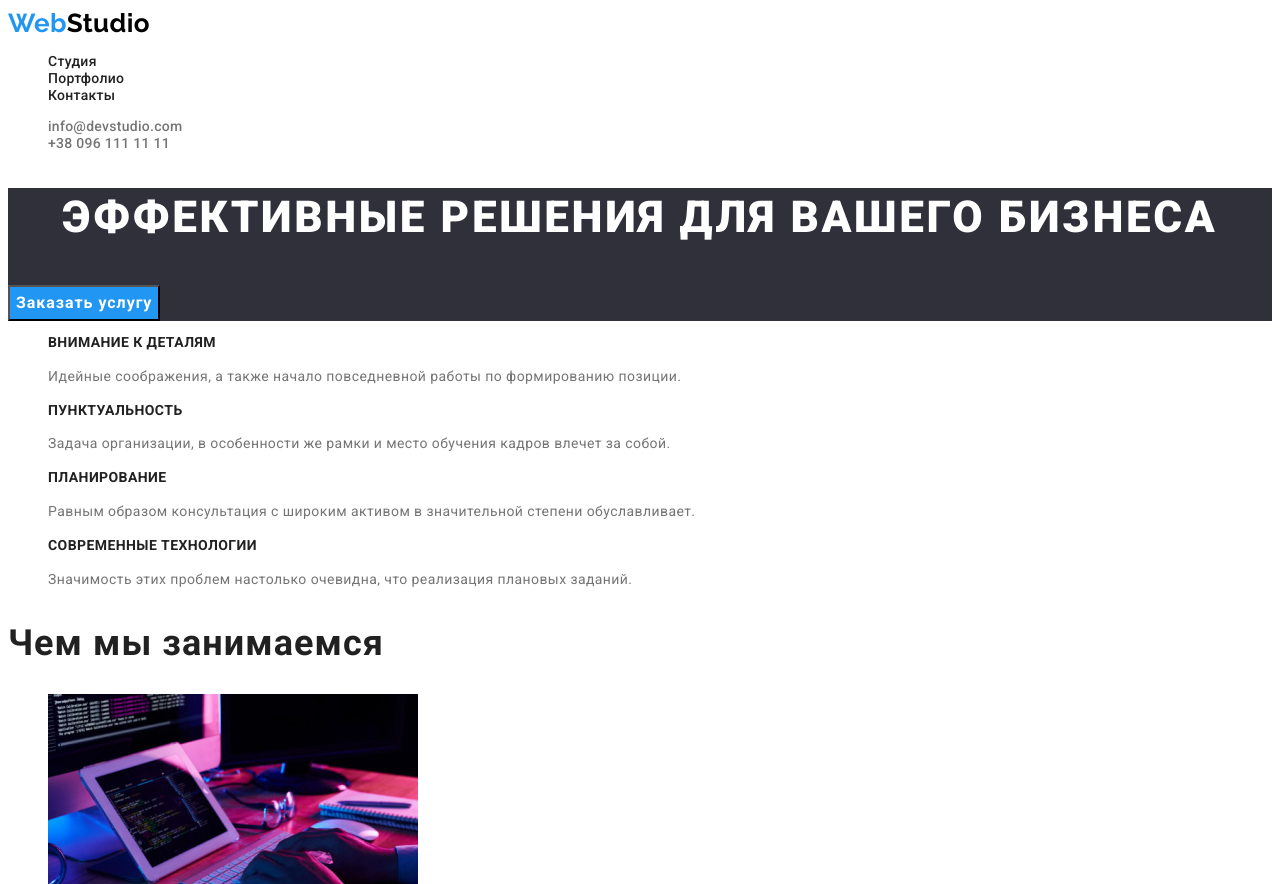
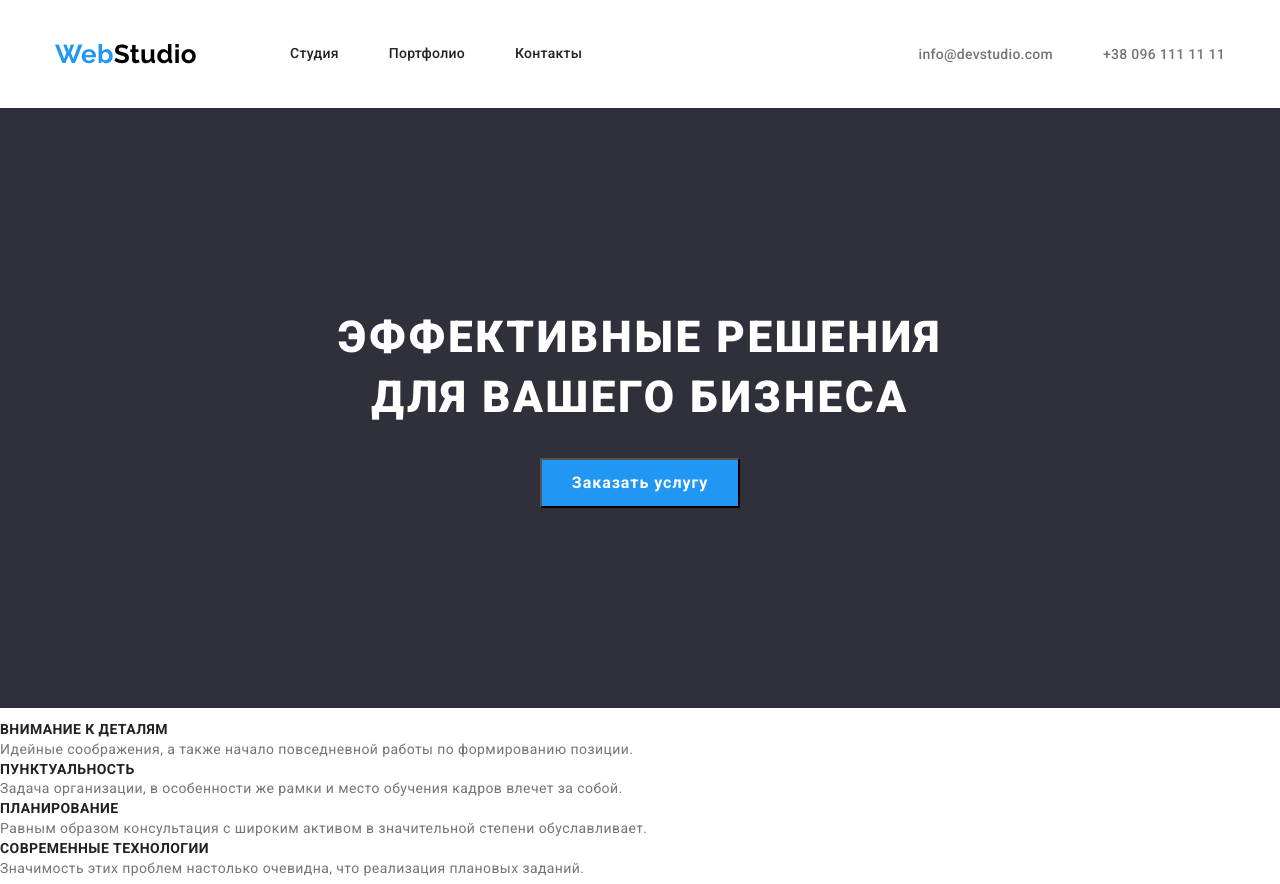
Before and after one commit to NikolayYevsovich/goit-markup-hw-03, a plain HTML site: page index.html in a window 1280 px wide. Shown: the top 884 px of the page. Drawn offline with nearby package versions, Linux system fonts and the light colour scheme.

Commit message:
flex-header-hero

```diff
--- a/css/styles.css
+++ b/css/styles.css
@@ -23,8 +23,34 @@ body {
   font-size: 14px;
   letter-spacing: 0.03em;
 }
+/* Сброс стилей от нормализации */
+h1,
+h2,
+h3,
+h4,
+h5,
+p {
+  margin-top: 0;
+  margin-bottom: 0;
+}
+ul,
+ol {
+  padding: 0;
+}
+/* Контейнер */
+.container {
+  width: 1200px;
+  padding-left: 15px;
+  padding-right: 15px;
+  margin-left: auto;
+  margin-right: auto;
+}
+
 /* Хедер */
-
+.header {
+  display: flex;
+  align-items: center;
+}
 /* Лого */
 .logo-primary,
 .logo-secondary {
@@ -42,6 +68,24 @@ body {
 }
 
 /* Основаная навигация */
+.nav {
+  display: flex;
+  align-items: center;
+}
+
+.nav-main {
+  display: flex;
+  align-items: center;
+}
+
+.nav-list {
+  display: flex;
+  margin-left: 93px;
+}
+.nav-link:not(:last-child) {
+  margin-right: 50px;
+}
+
 .nav-link {
   list-style-type: none;
 }
@@ -53,6 +97,9 @@ body {
   letter-spacing: 0.02em;
   color: var(--main-font-color);
   text-decoration: none;
+  display: block;
+  padding-top: 32px;
+  padding-bottom: 32px;
 }
 .nav-link-txt:focus,
 .nav-link-txt:hover {
@@ -60,9 +107,18 @@ body {
 }
 
 /* Контактные данные */
+.auth-nav {
+  display: flex;
+  margin-left: auto;
+}
+
 .outh-link {
   list-style-type: none;
 }
+.outh-link:not(:last-child) {
+  margin-right: 50px;
+}
+
 .header-mail,
 .header-phone {
   font-family: var(--main-font);
@@ -83,6 +139,15 @@ body {
 .hero {
   background-color: var(--secondary-bg-color);
 }
+.hero-content {
+  text-align: center;
+  padding-top: 200px;
+  padding-bottom: 200px;
+}
+.hero-content {
+  text-align: center;
+}
+
 .heto-title {
   font-weight: 900;
   font-size: 44px;
@@ -91,6 +156,9 @@ body {
   letter-spacing: 0.06em;
   text-transform: uppercase;
   color: var(--sec-bg-font-color);
+  width: 696px;
+  margin: 0px auto;
+  margin-bottom: 30px;
 }
 .hero-btn {
   font-family: var(--main-font);
@@ -98,13 +166,17 @@ body {
   font-weight: bold;
   font-size: 16px;
   line-height: 1.88;
-  display: flex;
+  display: block;
   align-items: center;
   text-align: center;
   letter-spacing: 0.06em;
   color: var(--sec-bg-font-color);
   background-color: var(--accent-color);
   cursor: pointer;
+  margin: 0px auto;
+  margin-bottom: 0px;
+  min-width: 200px;
+  height: 50px;
 }
 .hero-btn:hover,
 .hero-btn:focus {
--- a/index.html
+++ b/index.html
@@ -5,15 +5,20 @@
 	<meta http-equiv="X-UA-Compatible" content="IE=edge">
 	<meta name="viewport" content="width=device-width, initial-scale=1.0">
 	<title>Студия</title>
+	<!-- Шрифты -->
 	<link rel="preconnect" href="https://fonts.googleapis.com">
 	<link rel="preconnect" href="https://fonts.gstatic.com" crossorigin>
 	<link href="https://fonts.googleapis.com/css2?family=Raleway:wght@700&family=Roboto:wght@400;500;700;900&display=swap"
 		rel="stylesheet">
+	<!-- Нормализация стилей -->
+		<link rel="stylesheet" href="https://cdn.jsdelivr.net/npm/modern-normalize@1.1.0/modern-normalize.min.css">
+		<!-- Кастомные стили -->
 	<link rel="stylesheet" href="./css/styles.css">
 </head>
 <body class="page">
 	<!-- Хедер -->
 	<header class="header">
+	<div class="container nav-main">
 	<nav class="nav">
 		<a class="header-logo" href="./index.html" lang="en"> <span class="logo-primary">Web</span><span class="logo-secondary">Studio</span></a>
 			<ul class="nav-list">
@@ -26,13 +31,16 @@
 			<li class="outh-link"><a class="header-mail" href="mailto:info@devstudio.com">info@devstudio.com</a></li>
 			<li class="outh-link"><a class="header-phone" href="tel:+380961111111">+38 096 111 11 11</a></li>
 		</ul>
+		</div>
 	</header>
 	<!-- Уникальный контент -->
 	<main>
 		<!-- Секция герой -->
 		<section class="hero">
+		<div class="container hero-content">
 <h1 class="heto-title">Эффективные решения для вашего бизнеса</h1>
 <button class="hero-btn" type="button">Заказать услугу</button>
+        </div>
 		</section>
 			<!-- Секция Наши особенности -->
 		<section class="features">
```
Also changed, not shown: portfolio.html (+8 -1 lines).
